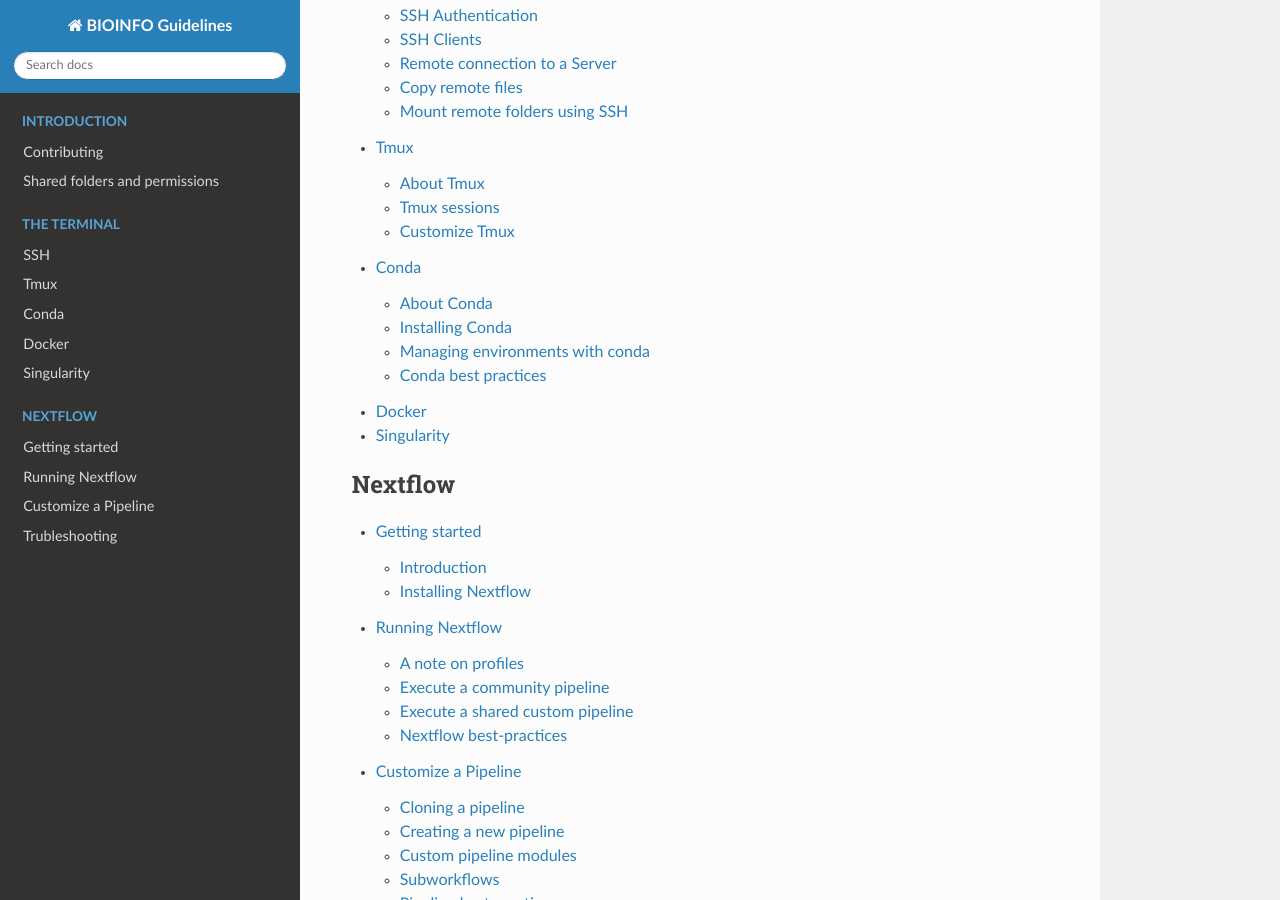
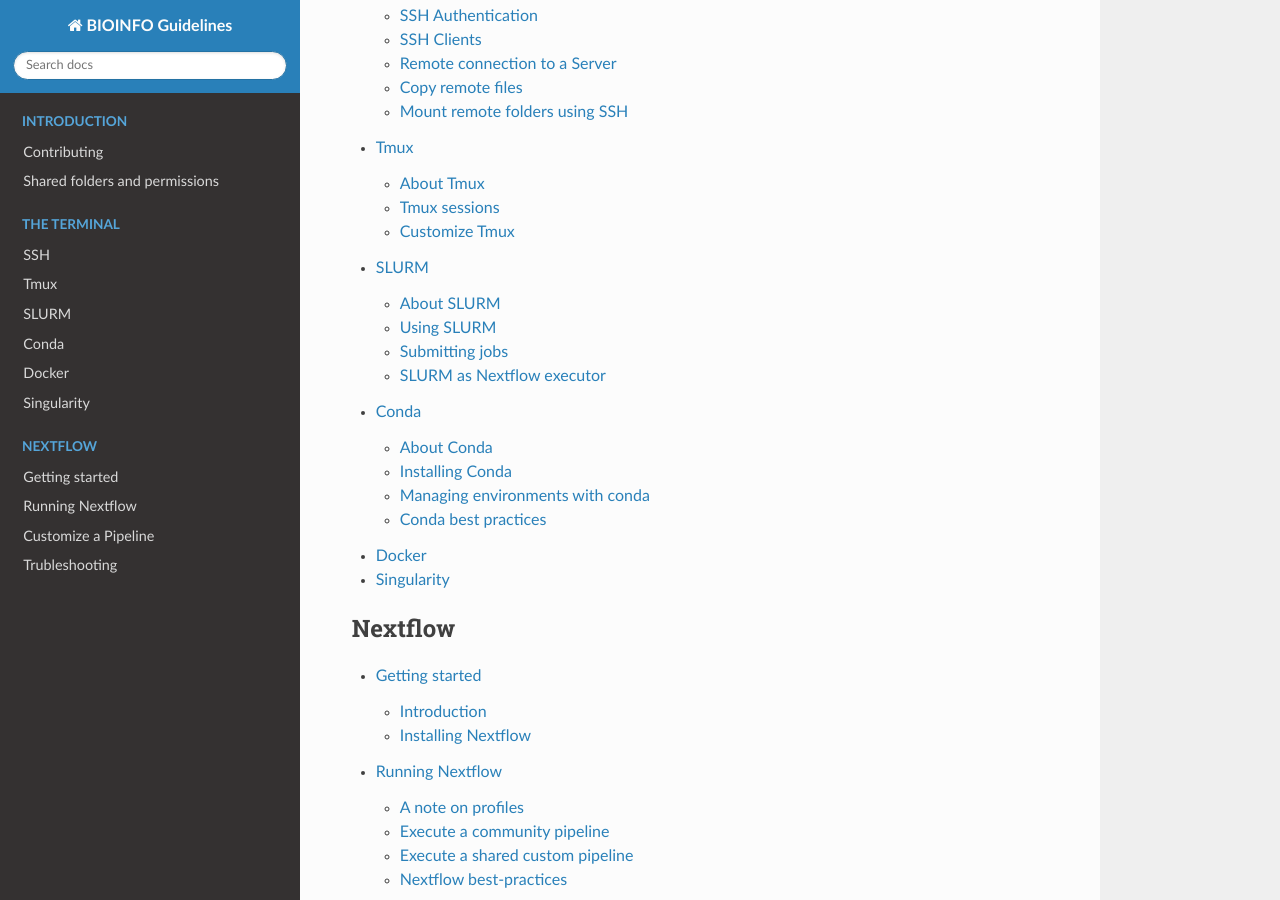
Before and after one commit to cnr-ibba/BIOINFO-guidelines, a Sphinx documentation site: the page built from docs/index.rst, in a window 1280 px wide and 900 px high, scrolled down 708 px. Built offline with Sphinx 7.4.7 and the Read the Docs theme 2.0.0, drawn with Linux system fonts in a browser that asks for light colours; some of the changed lines change nothing that is shown.

Commit message:
:memo: start working on SLURM documentation

```diff
--- a/docs/index.rst
+++ b/docs/index.rst
@@ -28,6 +28,7 @@
 
     terminal/ssh
     terminal/tmux
+    terminal/slurm
     terminal/conda
     terminal/docker
     terminal/singularity
--- /dev/null
+++ b/docs/terminal/slurm.rst
@@ -0,0 +1,217 @@
+
+SLURM
+=====
+
+.. contents:: Table of Contents
+
+About SLURM
+-----------
+
+SLURM is a cluster management and job scheduling system for linux clusters. At
+IBBA, we maintain a very small cluster instance which can be used to test pipelines
+and scripts by allocating resources and exploiting all the resource we have. Here's
+SLURM description from the `official documentation <https://slurm.schedmd.com/quickstart.html>`__:
+
+.. epigraph::
+
+  Slurm is an open source, fault-tolerant, and highly scalable cluster management
+  and job scheduling system for large and small Linux clusters. Slurm requires
+  no kernel modifications for its operation and is relatively self-contained.
+  As a cluster workload manager, Slurm has three key functions. First, it
+  allocates exclusive and/or non-exclusive access to resources (compute nodes)
+  to users for some duration of time so they can perform work. Second, it provides
+  a framework for starting, executing, and monitoring work (normally a parallel job)
+  on the set of allocated nodes. Finally, it arbitrates contention for resources
+  by managing a queue of pending work.
+
+SLURM (or any other scheduling system) can be used to avoid loading a server more
+than its capacity and to reserve and ensure resource which can be used when running
+a script or an executable: the scheduler will start a job only when resources are
+free and will ensure that no other jobs compete for the same resources.
+
+Using SLURM
+-----------
+
+A minimal SLURM cluster installation is composed by a *master* node, which is responsible
+to manage job *queues* (or better *partitions* in a SLURM ecosistem), one or more
+*working* nodes, which are the resources were jobs are executed and one (or more)
+*controller* node, which is the instance where users can submit their jobs. Here at
+IBBA we have a *controller* node which is the same host people uses when login
+to their remote account, and two working nodes which are used for job execution.
+There is also a *master* instance where people can access, however this instance is
+very limited in size and must be used only to manage jobs. Moreover, the same
+management utilities are available from the controller node, so you don't need to
+login into master node to manage your jobs.
+
+About cluster environment
+~~~~~~~~~~~~~~~~~~~~~~~~~
+
+The other prerequisite to use slurm is users consistency between controller and
+working nodes: in our local installation users are managed through an LDAP server,
+are *homes* are mounted through NFS on all cluster nodes: this means that a script
+or a software installed and working on the controller host is supposed to work
+in the same way even in master and worker nodes. You don't need to move files
+from controller node to working nodes, the same environment should be applied
+in each cluster nodes.
+
+From here and for the rest of this documentation, we suppose the user logged on
+the *controller* node: user can't login to the *working* nodes, with the only
+exception of :ref:`interactive jobs <interactive-jobs>`.
+
+Get information on partitions
+~~~~~~~~~~~~~~~~~~~~~~~~~~~~~
+
+The *partitions* in SLURM ecosystem are the same as *queues* in other cluster
+management, like *PBS*: they group working nodes into logical sets and define
+job queues. Each partition can define some constraints, for example cpu or time
+limits, user allowed and so on. Priority ordered job are allocated within a partition
+until the resources provided by the working nodes are exausted: after that a job
+will remain in a pending state, waiting for resource to be available again.
+
+To get information on partitions, you can use the ``sinfo`` command::
+
+  $ sinfo
+  PARTITION AVAIL  TIMELIMIT  NODES  STATE NODELIST
+  long*        up   infinite      2    mix node[1-2]
+  testing      up    4:00:00      2    mix node[1-2]
+
+In this example there are two partitions available: the ``long`` partition is
+the default partition (indicated through the ``*`` symbol near its name): this
+means that jobs will be executed on this partition when omitting *partition name*
+during job submission. ``testing`` partition is another partition which imposes
+some restrictions, for example no job can last more than 4 hours. The ``STATE``
+columns is important since it gives information about cluster usage. A ``mix``
+state like in this example means that the partition is not fully loaded. Other
+available stated are ``idle`` which means that the queue is empty, ``alloc`` when
+the queue if full and ``down`` when nodes are not available. Please check ``sinfo``
+documentation to get a better explanation of such command.
+
+.. hint::
+
+  The SLURM scheduler installed in our infrastructure is more sophisticated than
+  a generic FIFO scheduler: a job with a time limit definition can be executed with
+  an higher priority than a job without it. Submitting jobs through the ``testing``
+  partition can be useful when debugging pipelines or scripts.
+
+Get information on jobs
+~~~~~~~~~~~~~~~~~~~~~~~
+
+You can have information about jobs (running/pending) with the ``squeue`` command::
+
+  $ squeue
+  JOBID PARTITION     NAME     USER ST       TIME  NODES NODELIST(REASON)
+    559      long nf-bwa_(   cozzip  R    1:34:39      1 node1
+    560      long nf-bwa_(   cozzip  R    1:34:39      1 node1
+    558      long nf-bwa_(   cozzip  R    1:34:42      1 node1
+    557      long nf-bwa_(   cozzip  R    3:32:23      1 node2
+
+The ``ST`` column represents the job *status*: ``R`` means *running* while ``PD``
+stand for *pending* job (a job waiting to be executed). You can have also detailed
+information with ``sacct`` command by providing the *job ID* through the ``-j``
+parameter like in the following example::
+
+  $ sacct -j 557 --format JobID,jobname,NTasks,nodelist,CPUTime,ReqMem,Elapsed
+  JobID           JobName   NTasks        NodeList    CPUTime     ReqMem    Elapsed
+  ------------ ---------- -------- --------------- ---------- ---------- ----------
+  557          nf-bwa_(E+                    node2   14:54:40         8G   03:43:40
+  557.batch         batch        1           node2   14:54:40              03:43:40
+
+Get information on resources
+~~~~~~~~~~~~~~~~~~~~~~~~~~~~
+
+You can have detailed information on ``partitions``, ``nodes`` and ``jobs`` with
+the ``scontrol show`` command followed by the resource you need.
+For example, to collect information on partitions, you can do the following::
+
+  $ scontrol show partitions
+  PartitionName=long
+    AllowGroups=ALL AllowAccounts=ALL AllowQos=ALL
+    AllocNodes=ALL Default=YES QoS=N/A
+    DefaultTime=NONE DisableRootJobs=NO ExclusiveUser=NO GraceTime=0 Hidden=NO
+    MaxNodes=UNLIMITED MaxTime=UNLIMITED MinNodes=0 LLN=NO MaxCPUsPerNode=UNLIMITED
+    Nodes=node[1-2]
+    PriorityJobFactor=1 PriorityTier=1 RootOnly=NO ReqResv=NO OverSubscribe=NO
+    OverTimeLimit=NONE PreemptMode=OFF
+    State=UP TotalCPUs=40 TotalNodes=2 SelectTypeParameters=NONE
+    JobDefaults=(null)
+    DefMemPerNode=UNLIMITED MaxMemPerNode=UNLIMITED
+
+  PartitionName=testing
+    AllowGroups=ALL AllowAccounts=ALL AllowQos=ALL
+    AllocNodes=ALL Default=NO QoS=N/A
+    DefaultTime=NONE DisableRootJobs=NO ExclusiveUser=NO GraceTime=0 Hidden=NO
+    MaxNodes=UNLIMITED MaxTime=04:00:00 MinNodes=0 LLN=NO MaxCPUsPerNode=UNLIMITED
+    Nodes=node[1-2]
+    PriorityJobFactor=1 PriorityTier=1 RootOnly=NO ReqResv=NO OverSubscribe=NO
+    OverTimeLimit=NONE PreemptMode=OFF
+    State=UP TotalCPUs=40 TotalNodes=2 SelectTypeParameters=NONE
+    JobDefaults=(null)
+    DefMemPerNode=UNLIMITED MaxMemPerNode=UNLIMITED
+
+If you require information relying on resource name, you can use the proper *name*
+after the ``scontrol show <resource>`` command, for example to collect information on
+``node1``, you can do the following::
+
+  $ scontrol show nodes node1
+  NodeName=node1 Arch=x86_64 CoresPerSocket=8
+    CPUAlloc=8 CPUTot=16 CPULoad=8.02
+    AvailableFeatures=(null)
+    ActiveFeatures=(null)
+    Gres=(null)
+    NodeAddr=node1 NodeHostName=node1 Version=21.08.5
+    OS=Linux 5.15.0-40-generic #43-Ubuntu SMP Wed Jun 15 12:54:21 UTC 2022
+    RealMemory=32000 AllocMem=16384 FreeMem=8246 Sockets=2 Boards=1
+    State=MIXED ThreadsPerCore=1 TmpDisk=0 Weight=1 Owner=N/A MCS_label=N/A
+    Partitions=long,testing
+    BootTime=2022-07-08T10:53:31 SlurmdStartTime=2022-07-14T11:00:14
+    LastBusyTime=2022-07-20T15:09:05
+    CfgTRES=cpu=16,mem=32000M,billing=16
+    AllocTRES=cpu=8,mem=16G
+    CapWatts=n/a
+    CurrentWatts=0 AveWatts=0
+    ExtSensorsJoules=n/s ExtSensorsWatts=0 ExtSensorsTemp=n/s
+
+``scontrol`` can also be used to manage cluster entities, however as a final user
+you aren't allowed modifying the cluster environment. Please see the ``scontrol``
+*manpages* to understand what you can do with this instruction.
+
+Migrating from Torque/PBS to SLURM
+~~~~~~~~~~~~~~~~~~~~~~~~~~~~~~~~~~
+
+Torque/PBS and SLURM provide similar capabilities, so you can search for documentation
+like `Migrating from Torque to Slurm <https://wiki.gacrc.uga.edu/wiki/Migrating_from_Torque_to_Slurm>`__,
+`Migrating From PBS <https://docs-research-it.berkeley.edu/services/high-performance-computing/user-guide/running-your-jobs/migrating-from-pbs/>`__
+or `PBS to Slurm Conversion Cheat Sheet <https://www.msi.umn.edu/slurm/pbs-conversion>`__
+to have a comparison between commands for the two scheduler ecosystem.
+
+Submitting jobs
+---------------
+
+Allocate resources and submit a command immediately
+~~~~~~~~~~~~~~~~~~~~~~~~~~~~~~~~~~~~~~~~~~~~~~~~~~~
+
+Creating a sbatch script
+~~~~~~~~~~~~~~~~~~~~~~~~
+
+.. _interactive-jobs:
+
+Interactive jobs
+~~~~~~~~~~~~~~~~
+
+SLURM as Nextflow executor
+--------------------------
+
+SLURM can be configured as the default executor for a Nextflow pipeline, using
+the environment variable ``NXF_EXECUTOR``::
+
+  $ export NXF_EXECUTOR=slurm
+
+This is sufficient to let Nextflow submit jobs through SLURM controller, without
+modifying your pipeline. In alternative simply add ``process.executor = "slurm"``
+in the ``nextflow.config`` file. See Nextflow
+`SLURM executor documentation <https://www.nextflow.io/docs/latest/executor.html#slurm>`__
+to get more information about available options.
+
+.. hint::
+
+  ``NXF_EXECUTOR`` environment variable is already set in our slurm *clients*
```
